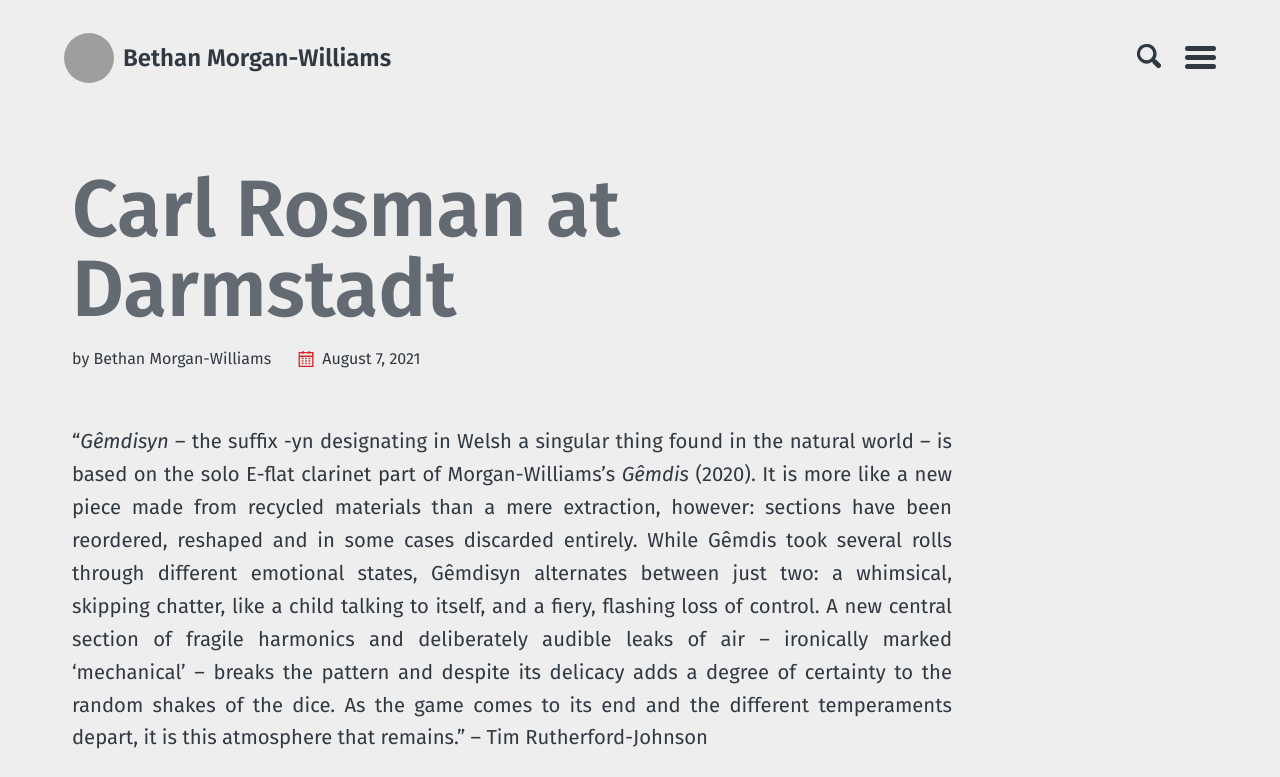
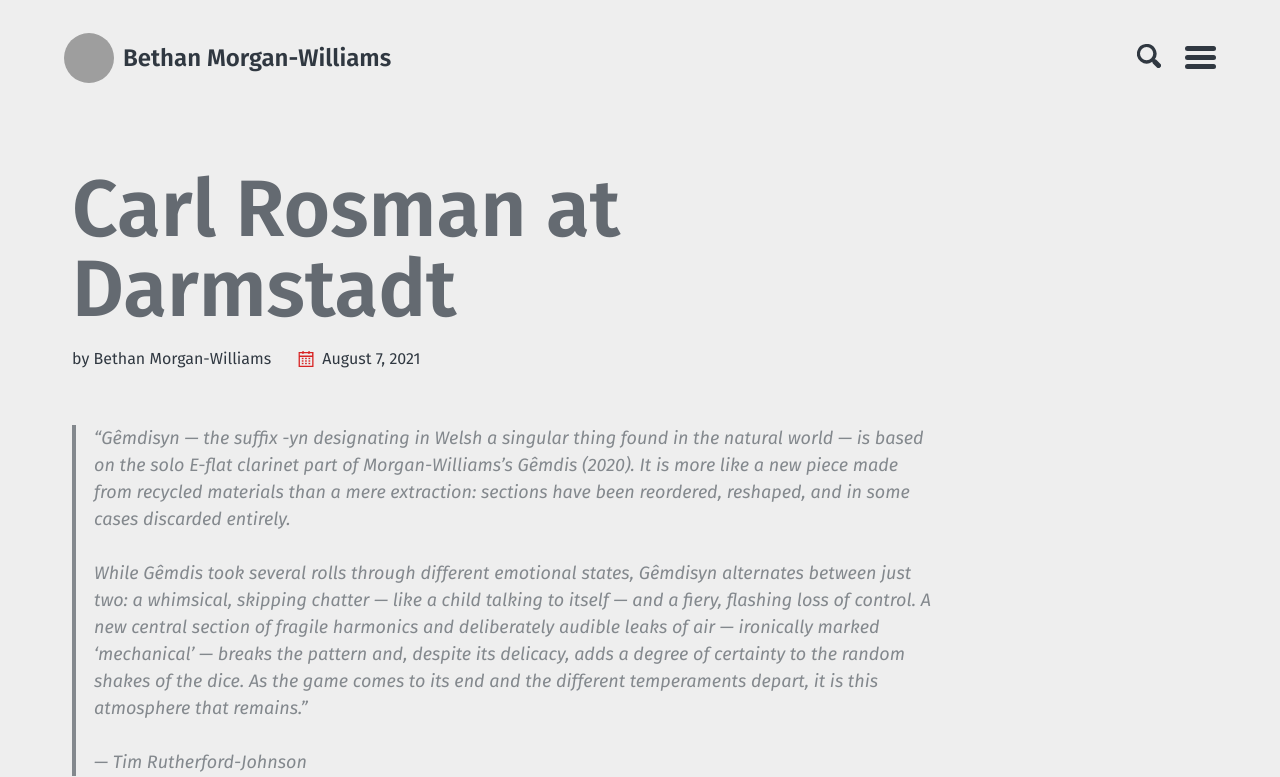
Before and after one commit to morganwilliamsb/website, a Jekyll site: the page built from _listen/carl-rosman-at-darmstadt.md, in a window 1280 px wide and 900 px high, cut to the strip 0-777 px from the top of the window. Built offline with Jekyll 4.4.1, drawn with Linux system fonts in a browser that asks for light colours; some of the changed text lies outside the part shown; grey boxes are pictures that could not be loaded.

Commit message:
Edit description of 'Gêmdisyn' piece
Revised the description of 'Gêmdisyn' for clarity and readability.

```diff
--- a/_listen/carl-rosman-at-darmstadt.md
+++ b/_listen/carl-rosman-at-darmstadt.md
@@ -4,7 +4,12 @@ layout: collection
 date: 2021-08-07
 ---
 
-“_Gêmdisyn_ – the suffix -yn designating in Welsh a singular thing found in the natural world – is based on the solo E-flat clarinet part of Morgan-Williams’s _Gêmdis_ (2020). It is more like a new piece made from recycled materials than a mere extraction, however: sections have been reordered, reshaped and in some cases discarded entirely. While Gêmdis took several rolls through different emotional states, Gêmdisyn alternates between just two: a whimsical, skipping chatter, like a child talking to itself, and a fiery, flashing loss of control. A new central section of fragile harmonics and deliberately audible leaks of air – ironically marked ‘mechanical’ – breaks the pattern and despite its delicacy adds a degree of certainty to the random shakes of the dice. As the game comes to its end and the different temperaments depart, it is this atmosphere that remains.” – Tim Rutherford-Johnson
+> “*Gêmdisyn* — the suffix *-yn* designating in Welsh a singular thing found in the natural world — is based on the solo E-flat clarinet part of Morgan-Williams’s *Gêmdis* (2020). It is more like a new piece made from recycled materials than a mere extraction: sections have been reordered, reshaped, and in some cases discarded entirely.
+>
+> While *Gêmdis* took several rolls through different emotional states, *Gêmdisyn* alternates between just two: a whimsical, skipping chatter — like a child talking to itself — and a fiery, flashing loss of control. A new central section of fragile harmonics and deliberately audible leaks of air — ironically marked ‘mechanical’ — breaks the pattern and, despite its delicacy, adds a degree of certainty to the random shakes of the dice. As the game comes to its end and the different temperaments depart, it is this atmosphere that remains.”
+>
+> — Tim Rutherford-Johnson
+
 {: .text-justify}
 
 <div class="embed-responsive embed-responsive-16by9">
```
